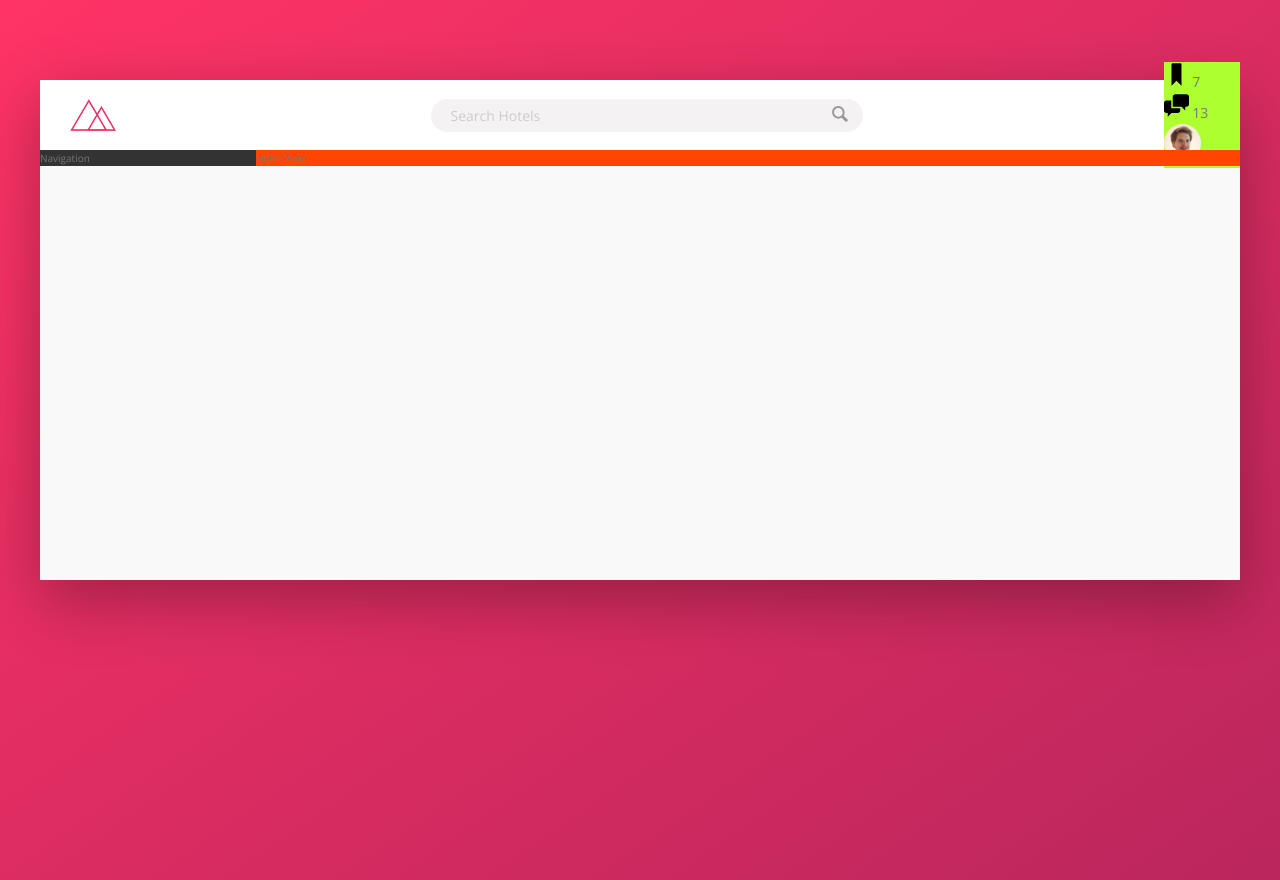
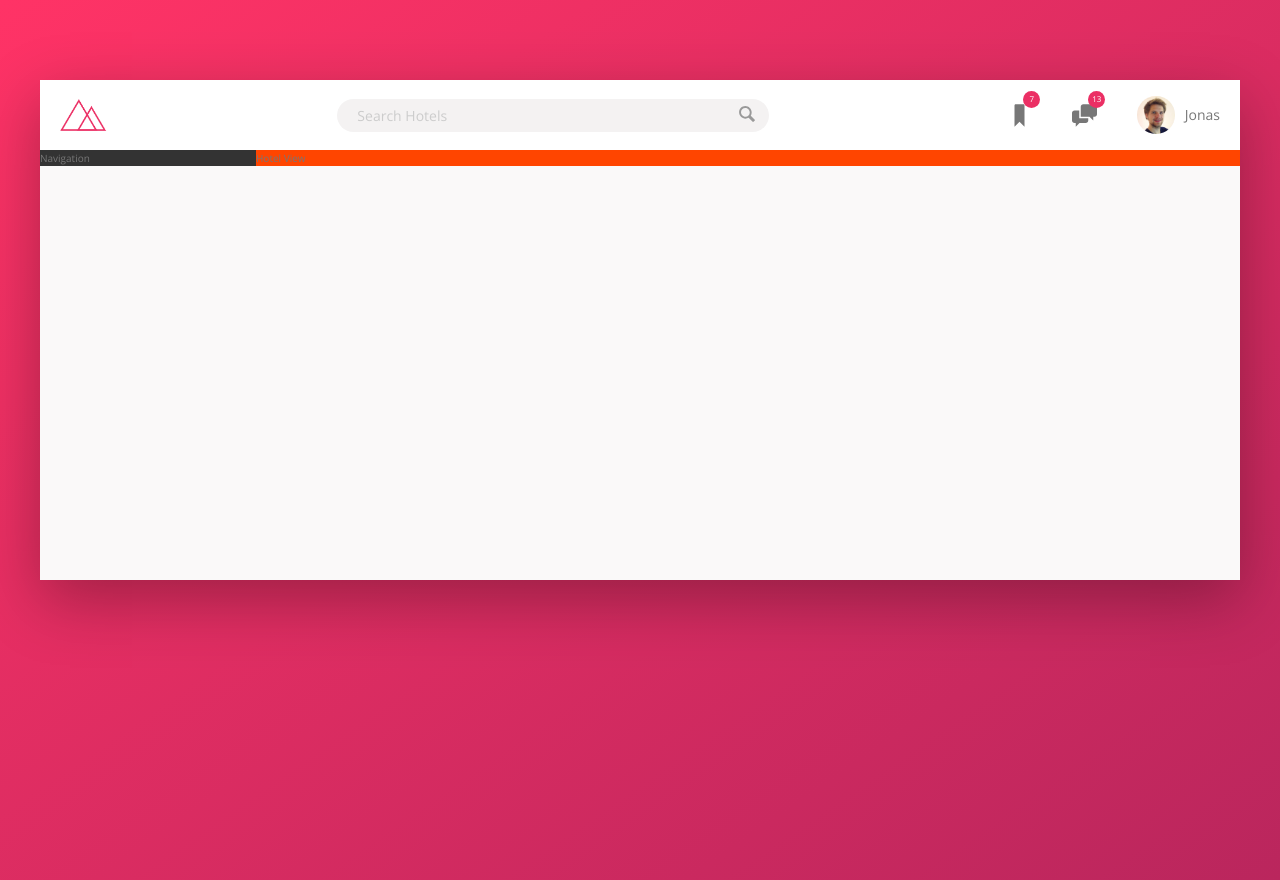
Before and after one commit to smarigowda/advanced-css-flexbox, a website: page starter/index.html in a window 1280 px wide. Drawn offline with nearby package versions, Linux system fonts and the light colour scheme.

Commit message:
header complete

```diff
--- a/starter/sass/_components.scss
+++ b/starter/sass/_components.scss
@@ -2,7 +2,7 @@
 // LOGO
 .logo {
     height: 3.25rem;
-    margin-left: 3rem;
+    margin-left: 2rem;
 }
 
 
@@ -59,26 +59,54 @@
 // USER NAV
 
 .user-nav {
-    background-color: greenyellow;
+    display: flex;
+    align-items: center;
+    justify-content: center;
+
+    align-self: stretch;
+    // background-color: greenyellow;
+
+    // direct children of user-nav
+    & > * {
+        padding: 0 2rem;
+        cursor: pointer;
+        height: 100%;
+
+        display: flex;
+        align-items: center;
+    }
+
+    & > *:hover {
+        background-color: var(--color-grey-light-2);
+    }
     &__icon-box {
-
+        position: relative;
     }
     &__icon {
         height: 2.5rem;
         width: 2.5rem;
+        fill: var(--color-grey-dark-2);
     }
     &__notification {
+        font-size: .8rem;
+        height: 1.7rem;
+        width: 1.7rem;
+        background-color: var(--color-primary);
+        color: #fff;
+        border-radius: 50%;
 
-    }
+        position: absolute;
+        top: 1.1rem;
+        right: 1.2rem;
 
-    &__user {
-
-    }
-    &__user-name {
+        display: flex;
+        justify-content: center;
+        align-items: center;
 
     }
     &__user-photo {
         height: 3.75rem;
         border-radius: 50%;
+        margin-right: 1rem;
     }
 }
```
Also changed, not shown: starter/css/style.css, starter/index.html (line endings or trailing spaces).
